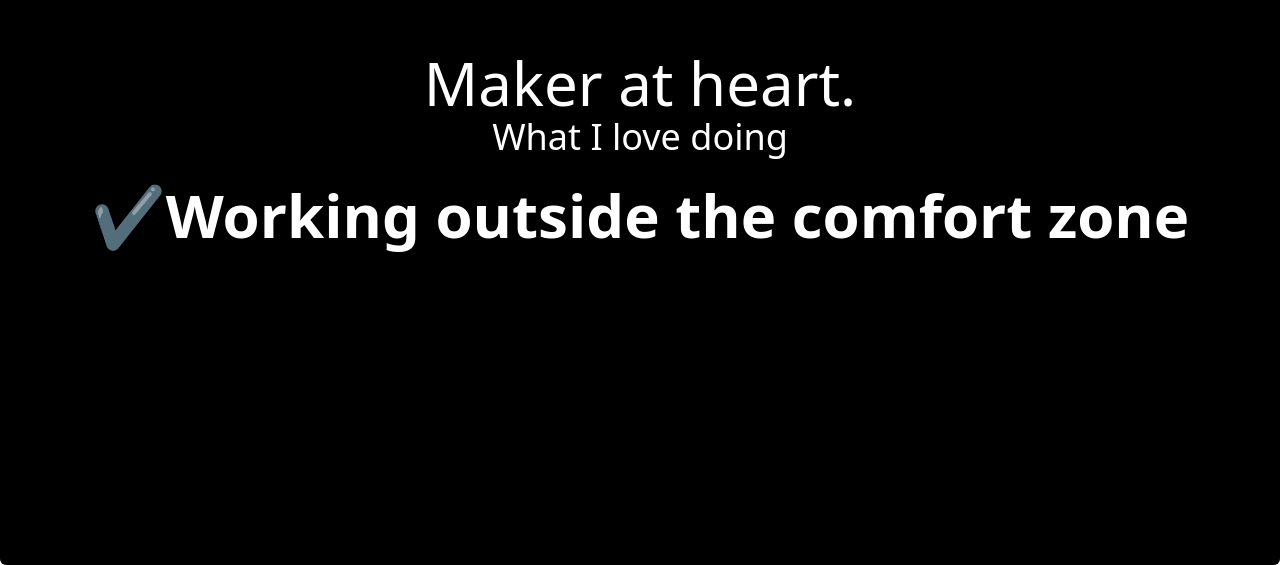
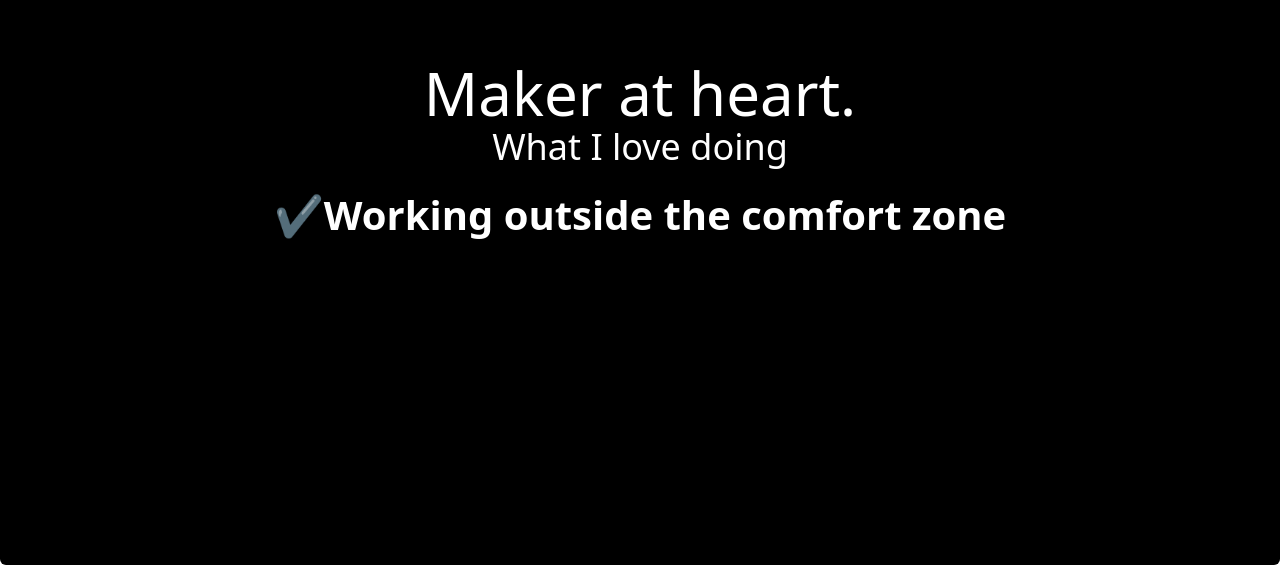
Before and after one commit to Ankitb3/portfolioAnkit, a React (Vite) app: page / in a window 1280 px wide. Shown: the part 4132-4697 px from the top of the page. Built offline with nearby package versions, Linux system fonts and the light colour scheme.

Commit message:
fix:fix words issue

```diff
--- a/src/components/Todo.tsx
+++ b/src/components/Todo.tsx
@@ -6,7 +6,7 @@ const Todo = () => {
         <h2 className="lg:text-6xl text-4xl text-center relative bottom-6">Maker at heart.</h2>
         <h2 className="text-center lg:text-4xl text-xl relative bottom-5">What I love doing</h2>
         <WordRotate
-      className="lg:text-6xl text-4xl text-center font-bold text-white dark:text-white"
+      className="lg:text-[2.5rem] text-4xl text-center font-bold text-white dark:text-white"
       words={["✔Clean code that's enjoyable to work with","✔Designing and implementing beautiful UI","✔Working outside the comfort zone","✔Having a strong grasp of core CS concepts"]}
     //   words={["✔Building responsive, visually stunning websites is where my creativity meets technical expertise.","✔Turning complex ideas into sleek, user-friendly interfaces is my superpower", "✔Bringing designs to life with clean, efficient code is my passion.","✔My focus is on crafting pixel-perfect, high-performance interfaces that enhance user satisfaction."]}
     />
```
